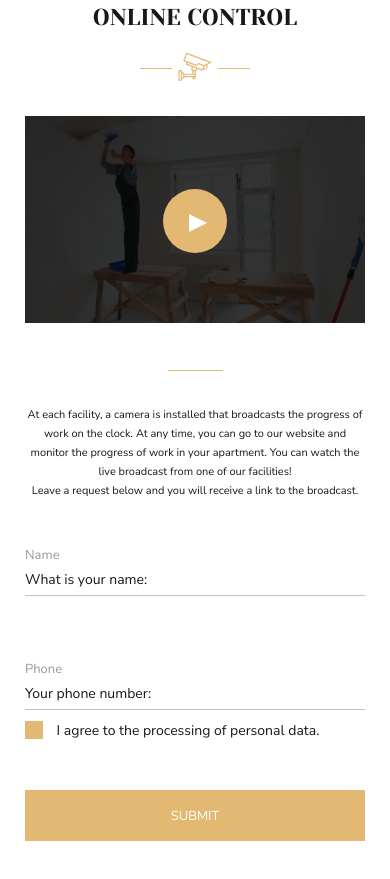
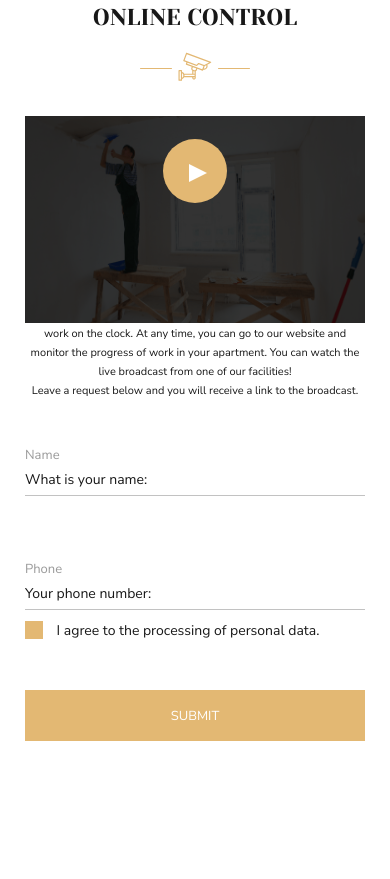
Before and after one commit to Olesia-Kravets/first_landing, a plain HTML site: page index.html in a window 390 px wide. Shown: the part 1411-2290 px from the top of the page. Drawn offline with Linux system fonts and the light colour scheme.

Commit message:
correct class.video devices 768px

```diff
--- a/css/media.css
+++ b/css/media.css
@@ -61,6 +61,11 @@
         color: #181818;
     }
 
+    .video {
+        width: 617px;
+        height: 334px;
+    }
+
 
     .video img {
         width: 617px;
@@ -78,7 +83,7 @@
     }
 
     .video_play-icon {
-        bottom: 75px;
+        bottom: 0;
     }
 
     .devider {
```
